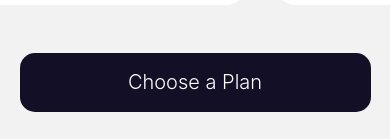
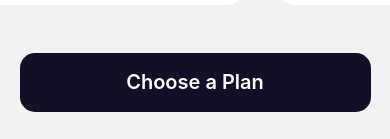
Before and after one commit to munezeromicha/Hoop-App-TP, a React Native app: screen /Upgrade in a window 390 px wide. Shown: the part 702-841 px from the top of the page. Built offline with nearby package versions, Linux system fonts and the light colour scheme.

Commit message:
ch: UpgradePro file added

```diff
--- a/screens/UpgradePro.tsx
+++ b/screens/UpgradePro.tsx
@@ -342,7 +342,7 @@ const Upgrade: React.FC<Props> = ({ value, onChange, navigation }) => {
       </ScrollView>
              {/* </View> */}
 
-      <Pressable style={styles.pay12}>
+      <Pressable style={styles.pay12} onPress={() => navigation.navigate('ChoosePlan')}>
         <Text style={styles.pay11}>Choose a Plan</Text>
       </Pressable>
     </View>
@@ -436,7 +436,7 @@ const styles = StyleSheet.create({
   pay11: {
     color: "#fff",
     fontSize: 20,
-    fontWeight: "300",
+    fontWeight: "600",
   },
 });
 
```
